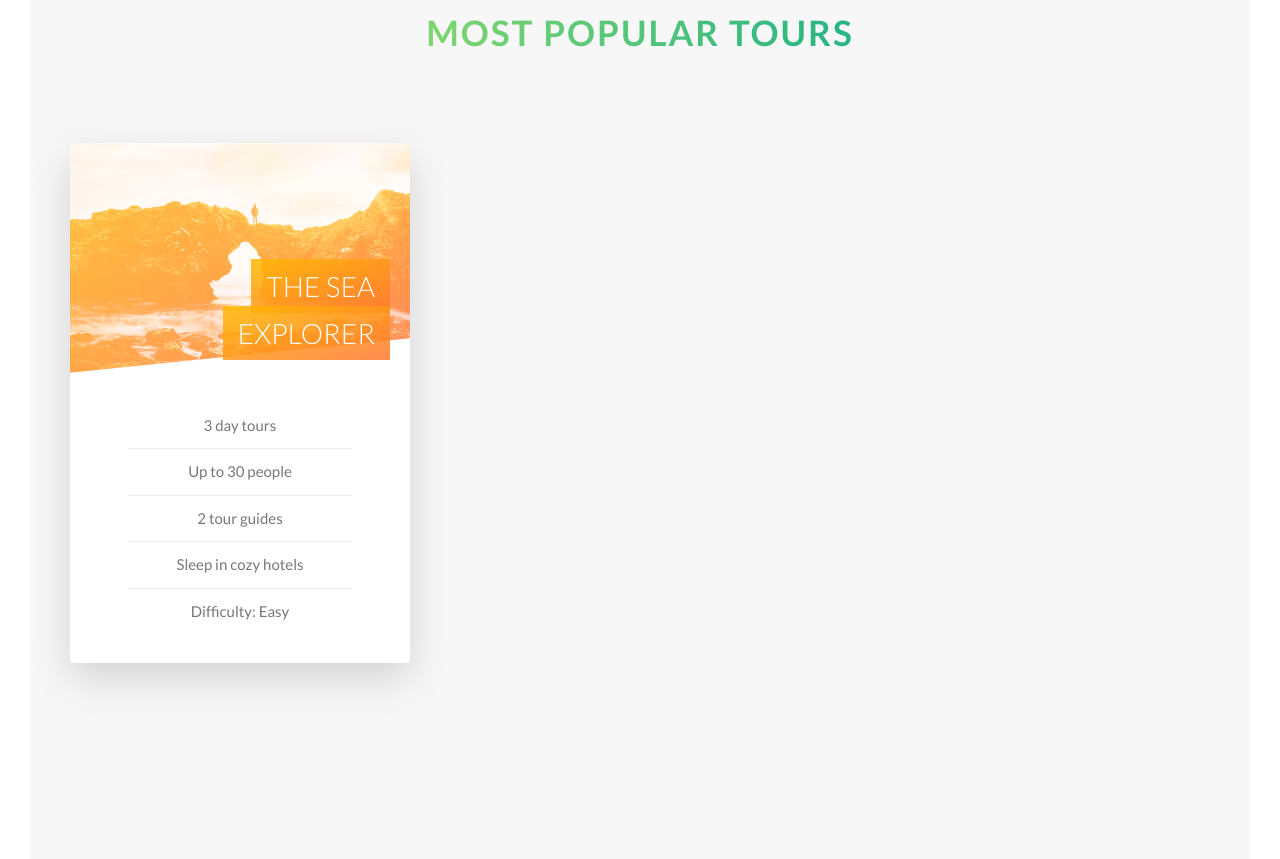
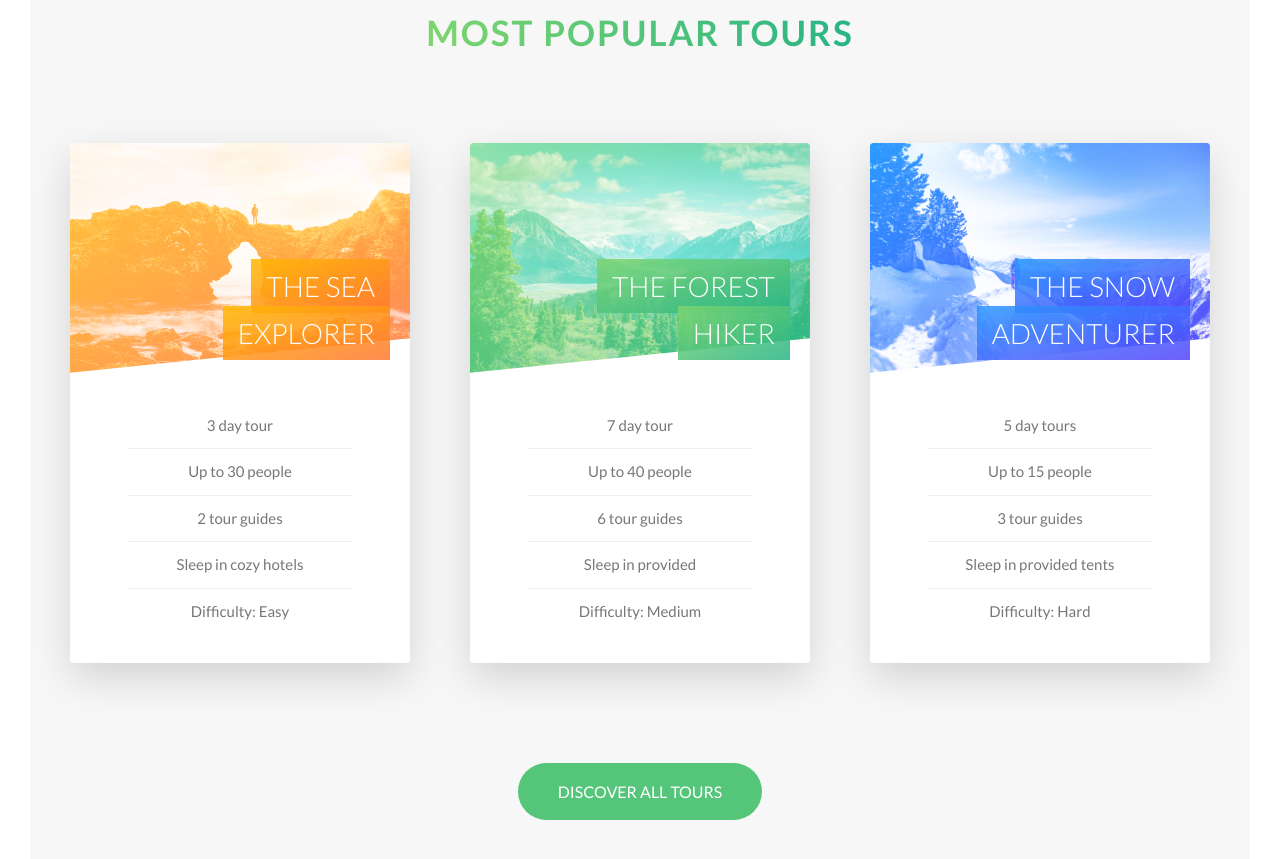
Before and after one commit to DiegoPlancarte/natours, a website: page index.html in a window 1280 px wide. Shown: the part 2328-3187 px from the top of the page. Drawn offline with Linux system fonts and the light colour scheme.

Commit message:
Added the 2 addtional cards. Completed styling for all cards. Added button for all trips

```diff
--- a/index.html
+++ b/index.html
@@ -117,7 +117,7 @@
               </h4>
               <div class="card__details">
                 <ul>
-                  <li>3 day tours</li>
+                  <li>3 day tour</li>
                   <li>Up to 30 people</li>
                   <li>2 tour guides</li>
                   <li>Sleep in cozy hotels</li>
@@ -126,10 +126,83 @@
               </div>
             </div>
             <div class="card__side card__side--back card__side--back-1">
-              Card Back
+              <div class="card__cta">
+                <div class="card__price-box">
+                  <p class="card__price-only">Only</p>
+                  <p class="card__price-value">$297</p>
+                </div>
+                <a href="#" class="btn btn--white">Book now!</a>
+              </div>
             </div>
           </div>
         </div>
+        <div class="col-1-of-3">
+          <div class="card">
+            <div class="card__side card__side--front">
+              <div class="card__picture card__picture--2">
+                &nbsp;
+              </div>
+              <h4 class="card__heading">
+                <span class="card__heading-span card__heading-span--2">
+                  The Forest Hiker
+                </span>
+              </h4>
+              <div class="card__details">
+                <ul>
+                  <li>7 day tour</li>
+                  <li>Up to 40 people</li>
+                  <li>6 tour guides</li>
+                  <li>Sleep in provided</li>
+                  <li>Difficulty: Medium</li>
+                </ul>
+              </div>
+            </div>
+            <div class="card__side card__side--back card__side--back-2">
+              <div class="card__cta">
+                <div class="card__price-box">
+                  <p class="card__price-only">Only</p>
+                  <p class="card__price-value">$497</p>
+                </div>
+                <a href="#" class="btn btn--white">Book now!</a>
+              </div>
+            </div>
+          </div>
+        </div>
+        <div class="col-1-of-3">
+          <div class="card">
+            <div class="card__side card__side--front">
+              <div class="card__picture card__picture--3">
+                &nbsp;
+              </div>
+              <h4 class="card__heading">
+                <span class="card__heading-span card__heading-span--3">
+                  The Snow Adventurer
+                </span>
+              </h4>
+              <div class="card__details">
+                <ul>
+                  <li>5 day tours</li>
+                  <li>Up to 15 people</li>
+                  <li>3 tour guides</li>
+                  <li>Sleep in provided tents</li>
+                  <li>Difficulty: Hard</li>
+                </ul>
+              </div>
+            </div>
+            <div class="card__side card__side--back card__side--back-3">
+              <div class="card__cta">
+                <div class="card__price-box">
+                  <p class="card__price-only">Only</p>
+                  <p class="card__price-value">$897</p>
+                </div>
+                <a href="#" class="btn btn--white">Book now!</a>
+              </div>
+            </div>
+          </div>
+        </div>
+      </div>
+      <div class="u-center-text u-margin-top-huge">
+        <a href="#" class="btn btn--green">Discover All Tours</a>
       </div>
     </section>
   </main>
--- a/sass/components/_button.scss
+++ b/sass/components/_button.scss
@@ -33,6 +33,15 @@
 
     &::after {
         background-color: $color-white;
+    }
+  }
+
+  &--green {
+    background-color: $color-primary;
+    color: $color-white;
+
+    &::after {
+        background-color: $color-primary-dark;
     }
   }
 
--- a/sass/components/_card.scss
+++ b/sass/components/_card.scss
@@ -28,11 +28,11 @@
       }
 
       &-2 {
-
+        background-image: linear-gradient(to right bottom, $color-primary-light, $color-primary-dark);
       }
 
       &-3 {
-
+        background-image: linear-gradient(to right bottom, $color-tertiary-light, $color-tertiary-dark);
       }
     }
   }
@@ -51,17 +51,19 @@
     background-blend-mode: screen;
     -webkit-clip-path: polygon(0 0, 100% 0, 100% 85%, 0 100%);
     clip-path: polygon(0 0, 100% 0, 100% 85%, 0 100%);
+    border-top-right-radius: 3px;
+    border-top-left-radius: 3px;
 
     &--1 {
       background-image: linear-gradient(to right bottom, $color-secondary-light, $color-secondary-dark), url(../img/nat-5.jpg);
     }
 
     &--2 {
-      background-image: url(../img/nat-5.jpg);
+      background-image: linear-gradient(to right bottom, $color-primary-light, $color-primary-dark), url(../img/nat-6.jpg);
     }
 
     &--3 {
-      background-image: url(../img/nat-5.jpg);
+      background-image: linear-gradient(to right bottom, $color-tertiary-light, $color-tertiary-dark), url(../img/nat-7.jpg);
     }
   }
 
@@ -87,6 +89,18 @@
       rgba($color-secondary-light, .85),
       rgba($color-secondary-dark, .85));
     }
+
+    &--2 {
+      background-image: linear-gradient(to right bottom,
+      rgba($color-primary-light, .85),
+      rgba($color-primary-dark, .85));
+    }
+
+    &--3 {
+      background-image: linear-gradient(to right bottom,
+      rgba($color-tertiary-light, .85),
+      rgba($color-tertiary-dark, .85));
+    }
   }
 
   &__details {
@@ -108,4 +122,29 @@
       }
     }
   }
+
+  &__cta {
+    position: absolute;
+    top: 50%;
+    left: 50%;
+    transform: translate(-50%, -50%);
+    width: 90%;
+    text-align: center;
+  }
+
+  &__price-box {
+    text-align: center;
+    color: $color-white;
+    margin-bottom: 8rem;
+  }
+
+  &__price-only {
+    font-size: 1.4rem;
+    text-transform: uppercase;
+  }
+
+  &__price-value {
+    font-size: 6rem;
+    font-weight: 100;
+  }
 }
--- a/sass/pages/_home.scss
+++ b/sass/pages/_home.scss
@@ -22,6 +22,6 @@
 
 .section-tours {
   background-color: $color-grey-light-1;
-  padding: 25rem 0 50rem 0;
+  padding: 25rem 0 15rem 0;
   margin-top: -20vh;
 }
```
Also changed, not shown: css/styles.css.
